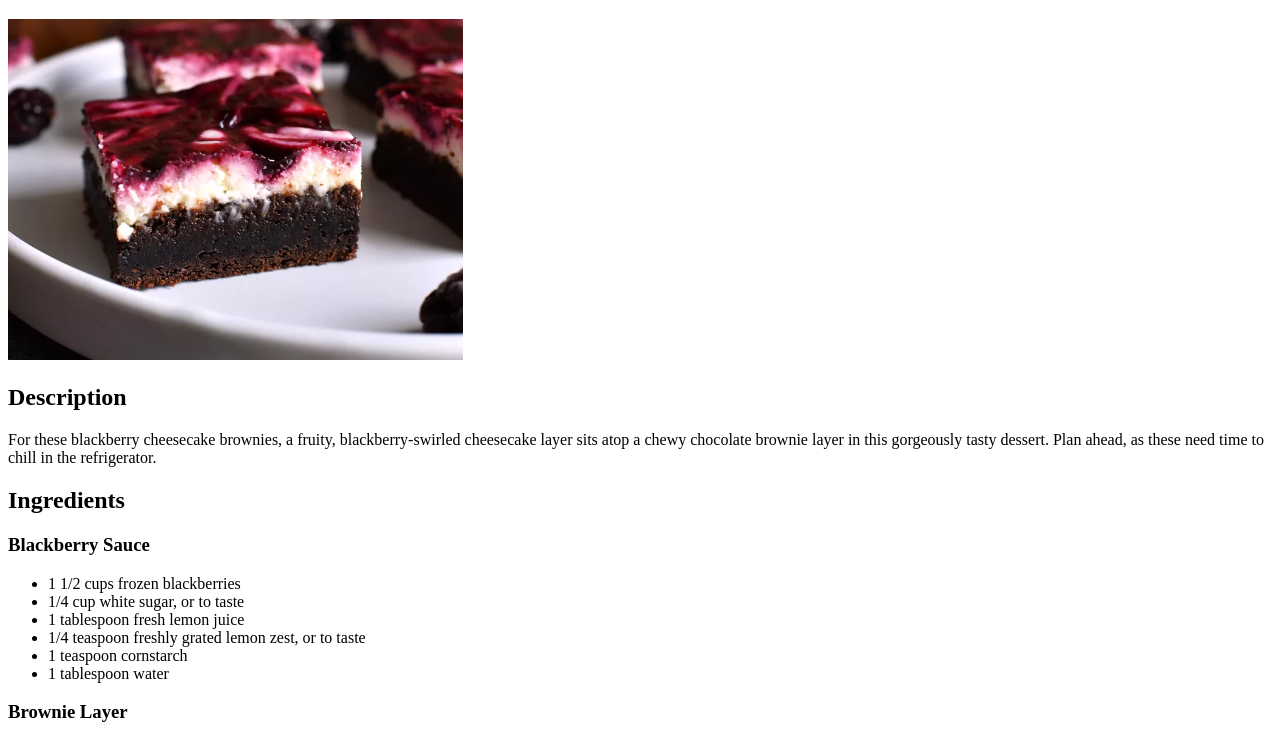
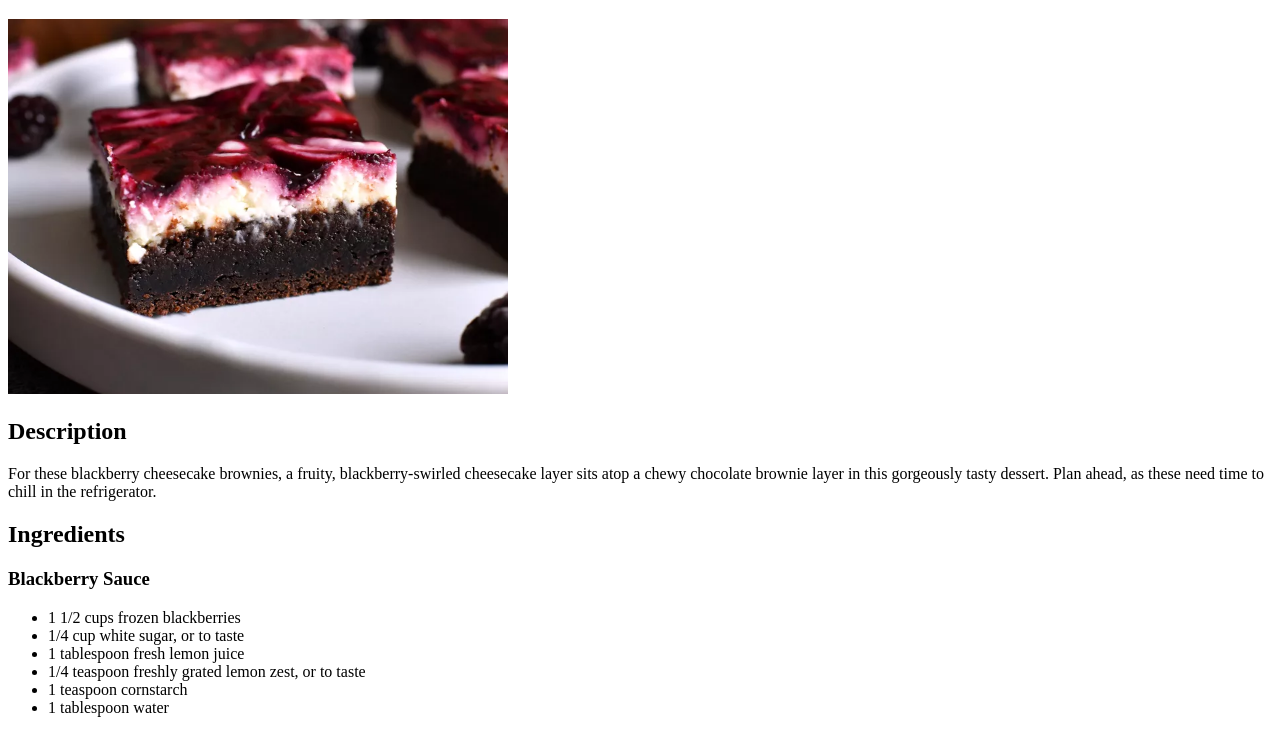
Before and after one commit to adal11111/odin-recipes, a plain HTML site: page recipes/blackberry-cheesecake-brownies.html in a window 1280 px wide. Shown: the part 61-793 px from the top of the page. Drawn offline with Linux system fonts and the light colour scheme.

Commit message:
Edit blackberry-cheesecake-brownies.html
Resize image.

```diff
--- a/recipes/blackberry-cheesecake-brownies.html
+++ b/recipes/blackberry-cheesecake-brownies.html
@@ -9,7 +9,7 @@
     <h1>Blackberry Cheesecake Brownies</h1>
       <img src="../img/blackberry-cheesecake-brownies.jpg" alt="Four blackberry
       cheesecake brownies and two blackberries on a white plate" height="auto"
-      width="455">
+      width="500">
       <h2>Description</h2>
         <p>For these blackberry cheesecake brownies, a fruity,
         blackberry-swirled cheesecake layer sits atop a chewy chocolate brownie
```
